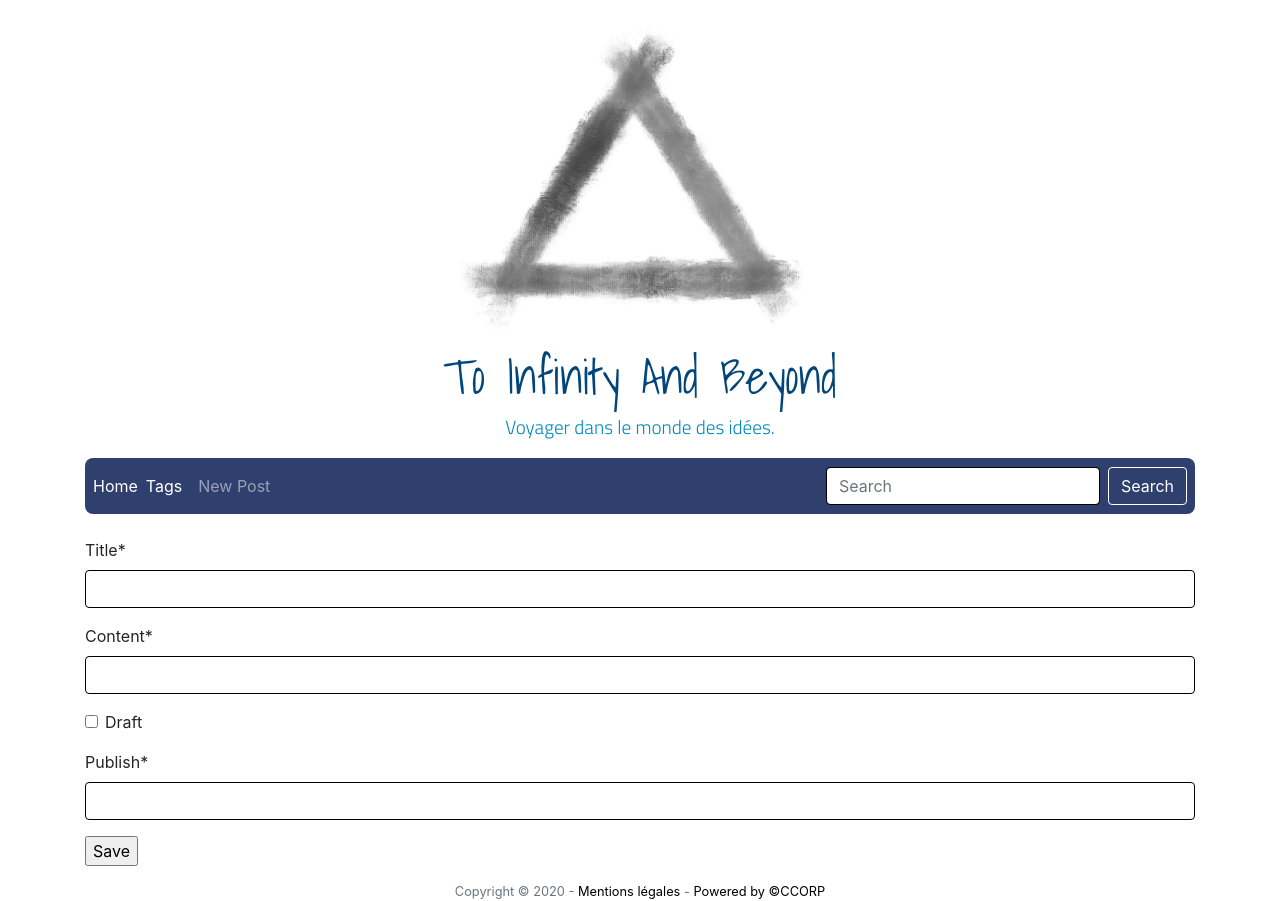
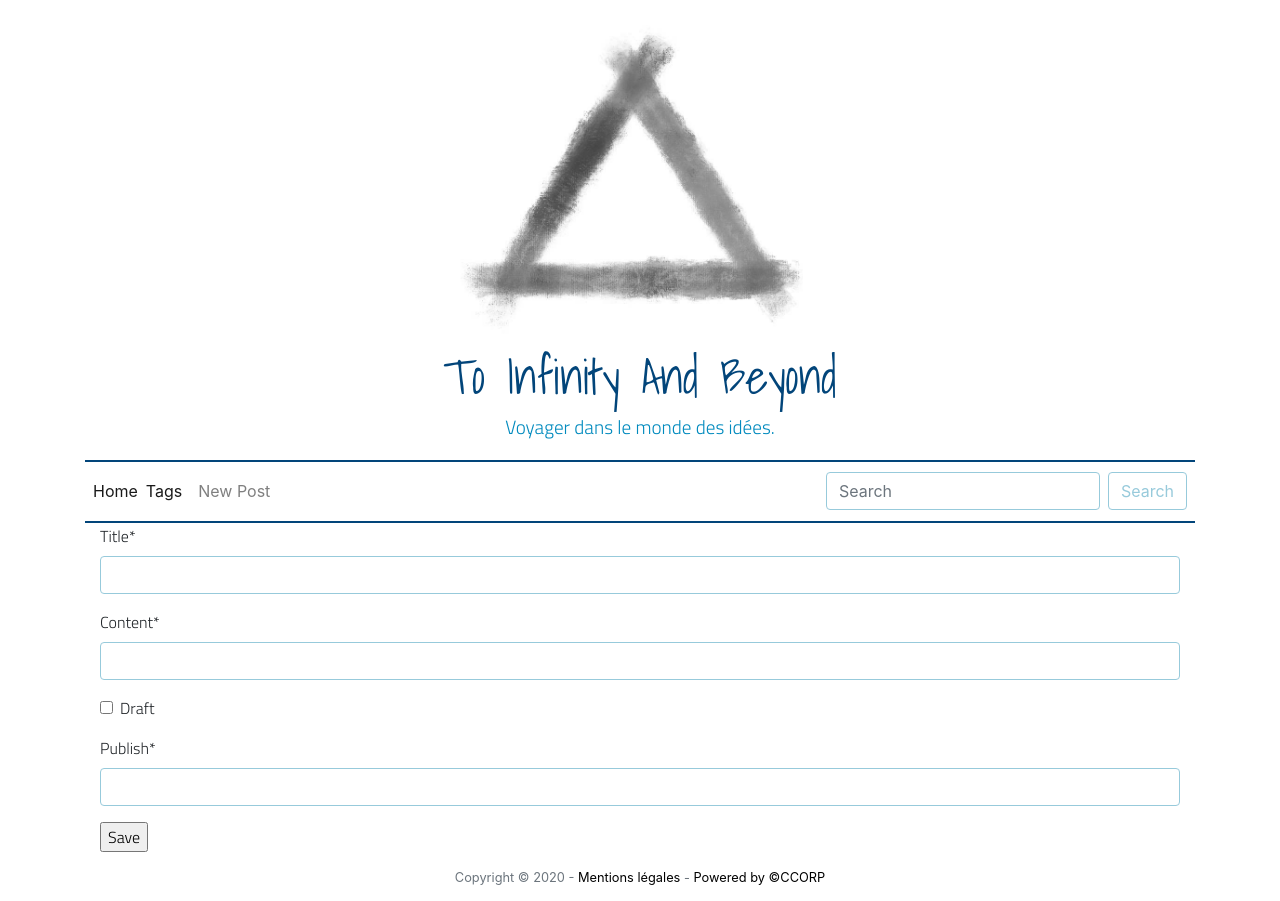
Before and after one commit to sloutmyv/SYC_BLOG_2020, a Django app: page /create/ in a window 1280 px wide. Shown: the part 25-926 px from the top of the page. Run offline with Django 3.2, Linux system fonts and the light colour scheme; the visitor is signed in with stand-in values (Sample User, id 1); some libraries are stand-ins or nearby versions.

Commit message:
20200415-1034 - Front improvment

```diff
--- a/src/posts/templates/posts/post_create.html
+++ b/src/posts/templates/posts/post_create.html
@@ -1,15 +1,17 @@
 {% extends "base.html" %}
 {% load crispy_forms_tags %}
 
-{% block head_title %} {{ block.super }} | create a posts {% endblock head_title %}
+{% block head_title %} {{ block.super }} | Create a post {% endblock head_title %}
 
 {% block head_extra %}
  {{ form.media }}
 {% endblock head_extra %}
 
 {% block content %}
-<form action="." method="post">{% csrf_token %}
-  {{ form|crispy }}
-  <input type="submit" value="Save">
+<div class="container titillium-font">
+  <form action="." method="post">{% csrf_token %}
+    {{ form|crispy }}
+    <input type="submit" value="Save">
   </form>
+</div>
 {% endblock content %}
--- a/src/posts/views.py
+++ b/src/posts/views.py
@@ -104,6 +104,11 @@ class PostDeleteView(LoginRequiredMixin, DeleteView):
         else:
             return HttpResponseForbidden("Cannot delete other's posts")
 
+    def get_context_data(self,**kwargs):
+        context = super().get_context_data(**kwargs)
+        context['slug'] = self.kwargs.get("slug")
+        return context
+
 class TagsView(TemplateView):
     template_name = "posts/tags_page.html"
 
--- a/src/static/css/base.css
+++ b/src/static/css/base.css
@@ -1,5 +1,6 @@
 /* Variables */
 :root{
+  --color-0:#fafcfd;
   --color-1:#D6E8EE;
   --color-2:#97CADB;
   --color-3:#018ABE;
@@ -22,32 +23,45 @@
     .posts-list-title{
       font-size: 2rem;
       font-weight: bold;}
-    .jumbotron-author-date{font-size: 0.8rem;}
+    .post-author-date{font-size: 0.8rem;}
   /* Tags_page*/
+    .tag-page-title{
+      font-size: 2rem;
+      font-weight: bold;}
     .tag-letter-sort{font-size: 1rem;}
   /* home_footer */
     .text-muted{font-size: 0.8rem;}
+  /* post_delete */
+    .delete-confirmation{font-size: 1rem;}
 
 /* Color */
   /* home_header */
     a.home-header-title, a.home-header-title:link, a.home-header-title:visited{color: var(--color-4);}
     .home-header-subtitle{color: var(--color-3);}
-  /* posts_list */
-    a.link-in-black, a.link-in-black:link, a.link-in-black:visited{
-    color: #000000;}
-    a.link-color-5, a.link-color-5:link, a.link-color-5:visited{
-    color: var(--color-5);}
-    a.posts-list-title, a.posts-list-title:link, a.posts-list-title:visited{
-    color: #000000;}
+  /* home_navbar */
+    .navbar{background-color: #FFFFFF;}
+    .nav-font{color: var(--color-5);}
+    .form-control{
+        border: 1px solid var(--color-2);}
+    .btn-outline-secondary {
+        color: var(--color-2);
+        border-color: var(--color-2);}
+    .btn-outline-secondary:hover, .btn-outline-secondary:focus, .btn-outline-secondary:active, .btn-outline-secondary.active, .open>.dropdown-toggle.btn-outline-secondary {
+      color: #FFFFFF;
+      background-color: var(--color-2);
+      border-color: var(--color-2);}
+    /* posts_list */
+      a.link-in-black, a.link-in-black:link, a.link-in-black:visited{color: #000000;}
+      a.link-color-5, a.link-color-5:link, a.link-color-5:visited{color: var(--color-5);}
+      .jumbotron{background-color: var(--color-0);}
+      a.posts-list-title, a.posts-list-title:link, a.posts-list-title:visited{color: var(--color-5);}
+      .badge-info {
+        color: #FFFFFF;
+        background-color: var(--color-3);}
 
-    /* home_navbar */
-    .form-control {
-        border: 1px solid #000000;}
-    .btn-outline-secondary {
-        color: #fff;
-        border-color: #fff;}
-    .nav-font{
-      color: #fff;}
+
+
+
 
   /* home_footer */
     a.home-footer-link, a.home-footer-link:link, a.home-footer-link:visited {
@@ -57,13 +71,17 @@
       color: #423B68;
       background-color: #687EBD;
       border-color: #687EBD;}
-    .badge-info {
-      color: #fff;
-      background-color: #30406E;
-    }
+
 
 
 /* Position */
+  /* general */
+    hr.divider-navbar{
+      margin-top: .1rem;
+      margin-bottom: .1rem;
+      border: 0;
+      border-top: 2px solid var(--color-4);
+    }
   /* home_navbar */
   .nav-position{
     align-items: center;
@@ -72,6 +90,7 @@
       padding: .5rem;
       border-radius: .5rem;
 }
+
   /* home_create */
   .wmd-panel {
       margin-left: 0px !important ;
@@ -85,7 +104,6 @@
     .pagination_syc{text-align: center;}
     .jumbotron{
       margin-bottom: 0.5rem;
-      background-color: #E7ECF9;
       /* background-color: #FBFAFC; */
       padding: 0.5rem;
       border-radius: .5rem;}
--- a/src/templates/base.html
+++ b/src/templates/base.html
@@ -22,7 +22,7 @@
     <!-- Header -->
     {% include "home_header.html" %}
     {% include "home_navbar.html" %}
-    <br>
+
     {% block content %}
     {% endblock content %}
 
--- a/src/templates/home_navbar.html
+++ b/src/templates/home_navbar.html
@@ -1,4 +1,5 @@
-<nav class="navbar navbar-expand-md navbar-dark nav-font titillium-text nav-position" style="background-color: #30406E;">
+<hr class="divider-navbar">
+<nav class="navbar navbar-expand-md navbar-light nav-font titillium-text nav-position">
   <div class="mx-auto order-0">
       <a class="navbar-brand mx-auto" href="{% url 'posts-app:posts-list' %}">Home</a>
       <button class="navbar-toggler" type="button" data-toggle="collapse" data-target=".dual-collapse2">
@@ -20,12 +21,12 @@
       <li class="nav-item">
         <form method='GET' action='' class="form-inline my-2 my-lg-0">
           <input class="form-control mr-sm-2 " type="search" placeholder="Search" aria-label="Search" name='q' value='{{request.GET.q}}'>
-          <button class="btn btn btn-outline-secondary my-2 my-sm-0" type="submit">Search</button>
+          <button class="btn btn-outline-secondary my-2 my-sm-0" type="submit">Search</button>
         </form>
       </li>
     </ul>
   </div>
 </nav>
-
+<hr class="divider-navbar">
 
 <!-- https://stackoverflow.com/questions/19733447/bootstrap-navbar-with-left-center-or-right-aligned-items -->
```
Also changed, not shown: src/posts/templates/posts/post_delete.html (+13 -5 lines), src/posts/templates/posts/post_detail.html (+11 -9 lines), src/posts/templates/posts/posts_list.html (+15 -14 lines), src/posts/templates/posts/tags_page.html (+4 -3 lines), 1 other file.
